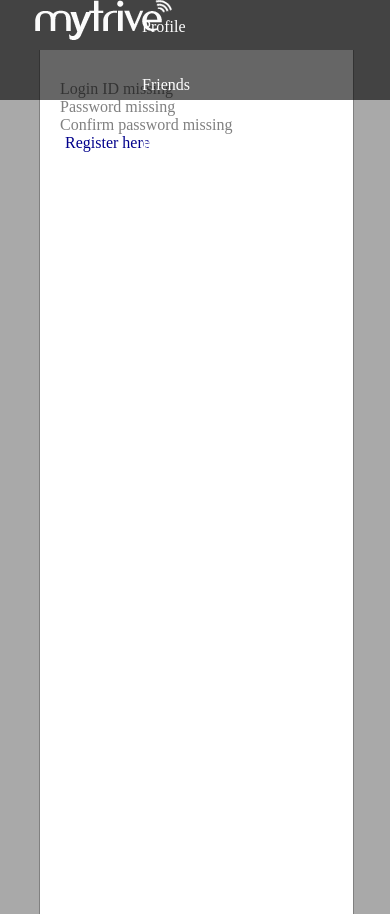
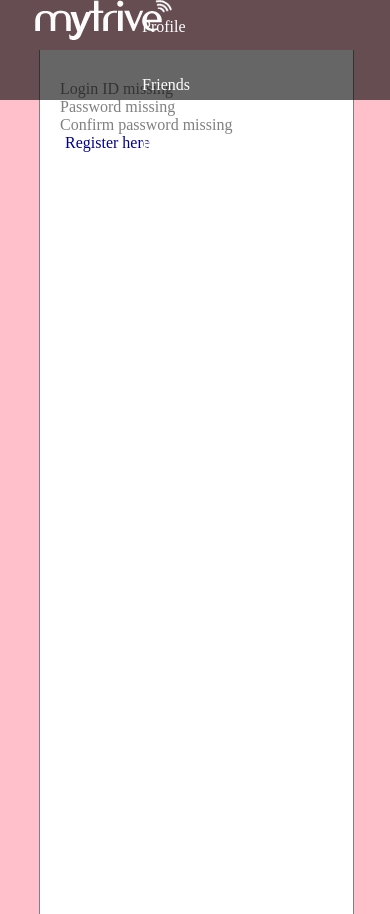
Before and after one commit to jmscharff2/mytrive_live, a PHP site: page /register.php in a window 390 px wide. Run offline with PHP 8.4, Linux system fonts and the light colour scheme; data that the repository does not hold is empty; a stand-in replaces the project's code that opens the database connection; some libraries are stand-ins or nearby versions.

Commit message:
no message

```diff
--- a/css/design.css
+++ b/css/design.css
@@ -270,6 +270,10 @@ body
 		padding: 20px;
 
 	}
+	body
+	{
+		background-color: PINK;
+	}
 
 
 }
```
